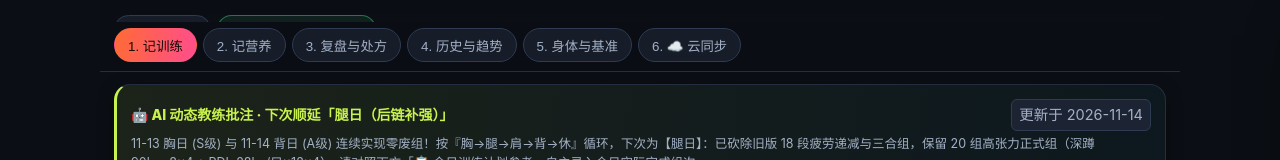
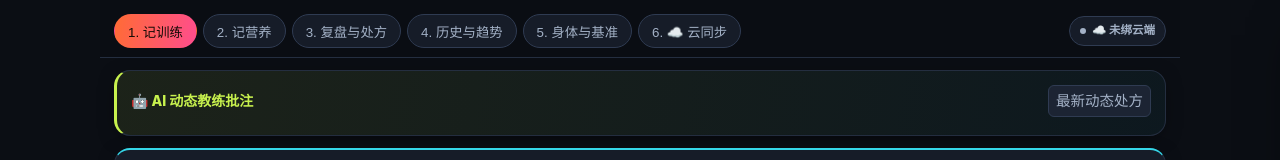
Before and after one commit to zolinzheng-code/fitness-app, a plain HTML site: page index.html in a window 1280 px wide. Shown: the top 160 px of the page. Drawn offline with Linux system fonts and the light colour scheme.

Commit message:
Auto-sync 训练台.html (2026-11-15 09:51:19)

```diff
--- a/index.html
+++ b/index.html
@@ -264,17 +264,8 @@ box-shadow:var(--sh-2);transform:translateX(102%);transition:transform .25s ease
 <body>
 <div class="shell">
 
-  <!-- Top Bar (No Title, Compact Mobile Layout) -->
+  <!-- Top Bar (Desktop Tabs Only, Zero Clipped Pills) -->
   <div class="top">
-    <div class="bar">
-      <div class="bar-r">
-        <div style="display:flex;gap:6px;align-items:center;flex-wrap:wrap">
-          <span class="chip" id="cloudChip" style="cursor:pointer" title="点击同步云端"><i class="dot"></i><span id="cloudTxt">☁️ 未绑云端</span></span>
-          <span class="chip" id="storeChip"><i class="dot"></i><span id="storeTxt">—</span></span>
-        </div>
-        <button class="btn cool xs" id="packBtn">📋 复制教练包</button>
-      </div>
-    </div>
     <div class="tabs" id="tabs">
       <button data-v="log" class="on">1. 记训练</button>
       <button data-v="nutri">2. 记营养</button>
@@ -282,6 +273,7 @@ box-shadow:var(--sh-2);transform:translateX(102%);transition:transform .25s ease
       <button data-v="hist">4. 历史与趋势</button>
       <button data-v="body">5. 身体与基准</button>
       <button data-v="data">6. ☁️ 云同步</button>
+      <span class="chip" id="cloudChip" style="cursor:pointer;margin-left:auto" title="点击同步云端"><i class="dot"></i><span id="cloudTxt">☁️ 未绑云端</span></span>
     </div>
   </div>
 
```
